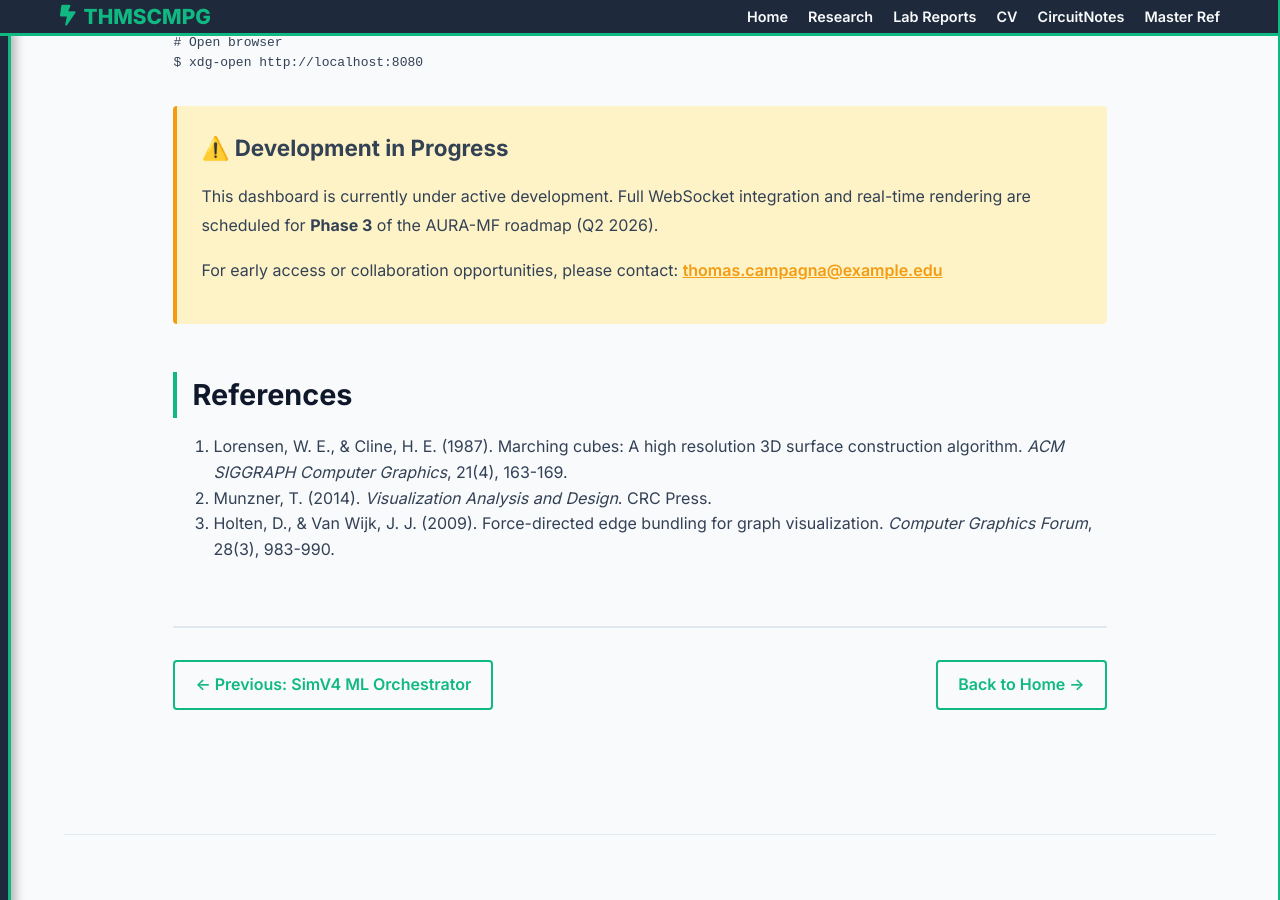
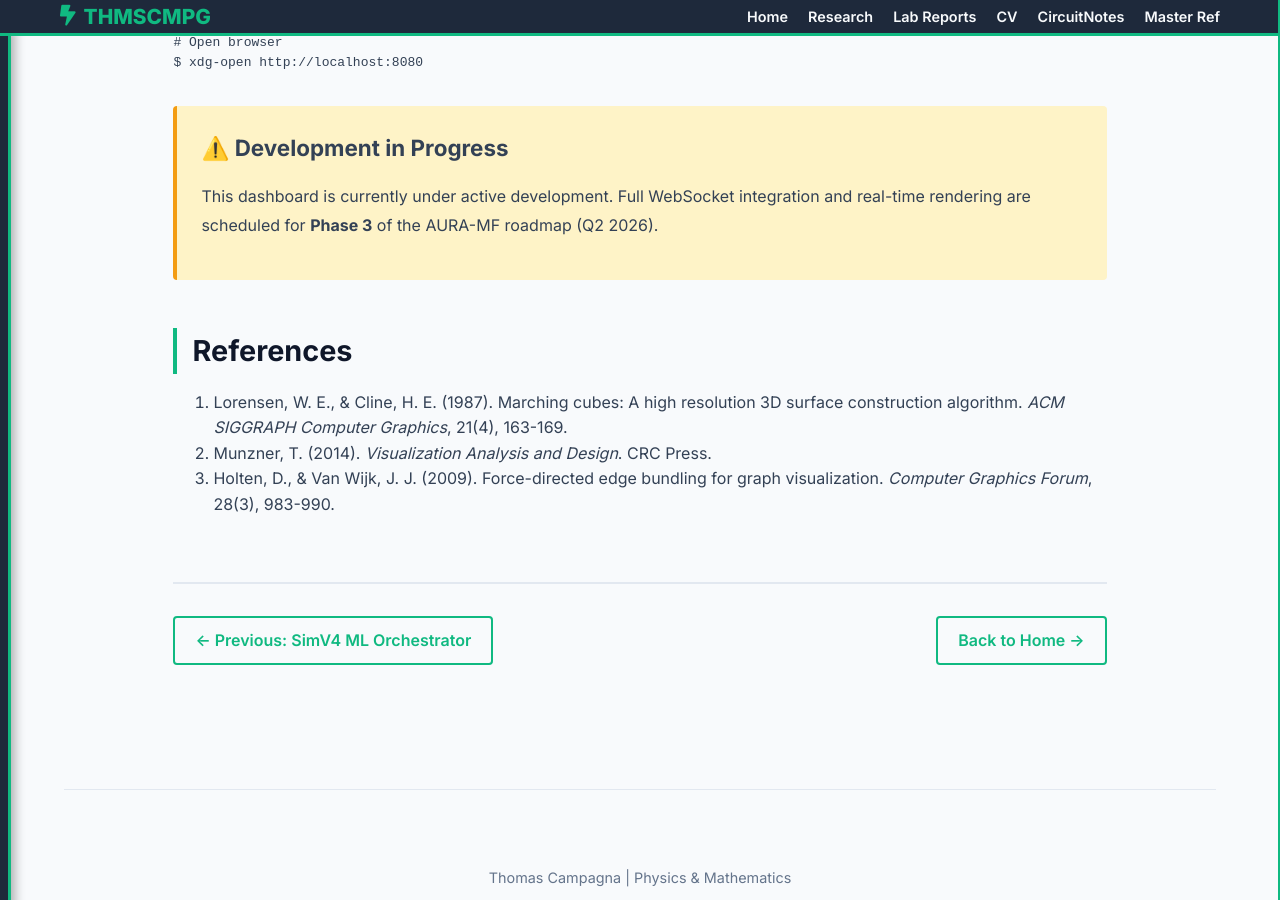
Before and after one commit to THMSCMPG/AURA-MF, a Jekyll site: the page built from interactive/dashboard.html, in a window 1280 px wide and 900 px high, scrolled down 5672 px. Built offline with Jekyll 4.4.1, drawn with Linux system fonts in a browser that asks for light colours.

Commit message:
Update dashboard.html

```diff
--- a/interactive/dashboard.html
+++ b/interactive/dashboard.html
@@ -249,8 +249,6 @@
             <h3 style="margin-top: 0;">⚠️ Development in Progress</h3>
             <p>This dashboard is currently under active development. Full WebSocket integration and real-time rendering are
             scheduled for <strong>Phase 3</strong> of the AURA-MF roadmap (Q2 2026).</p>
-            <p>For early access or collaboration opportunities, please contact:
-            <a href="mailto:thomas.campagna@example.edu" style="color: var(--accent); font-weight: 600;">thomas.campagna@example.edu</a></p>
         </div>
 
         <h2>References</h2>
```
